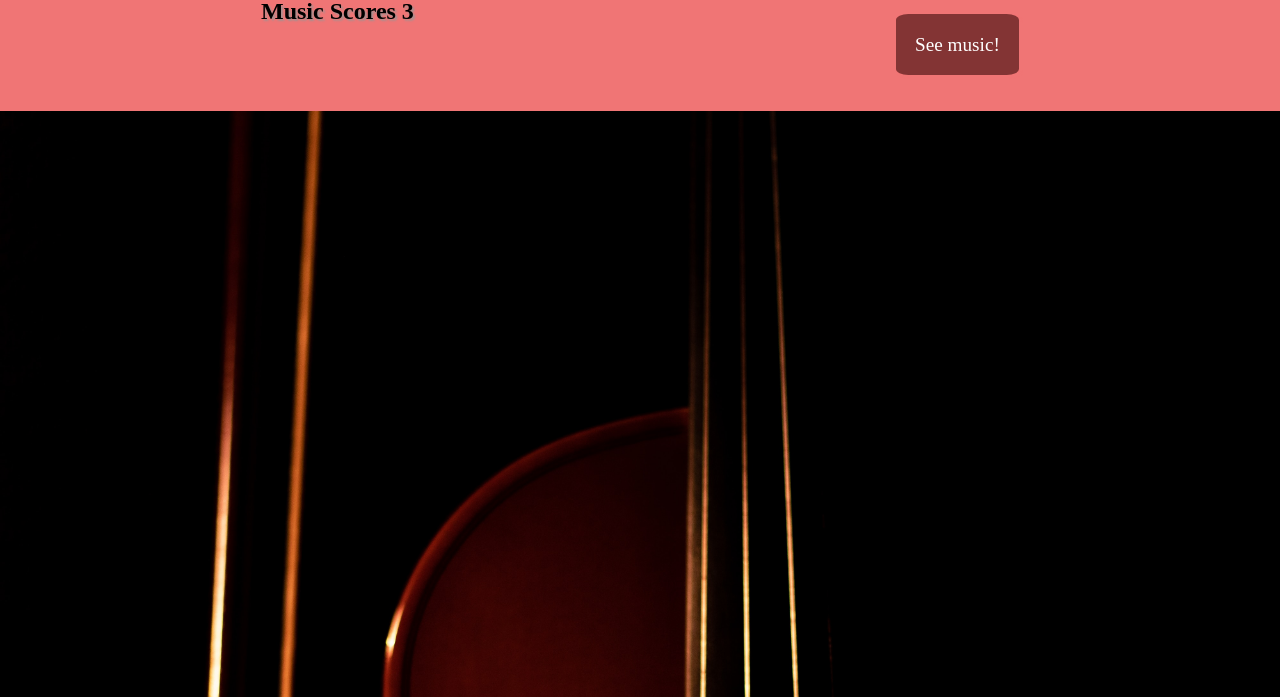
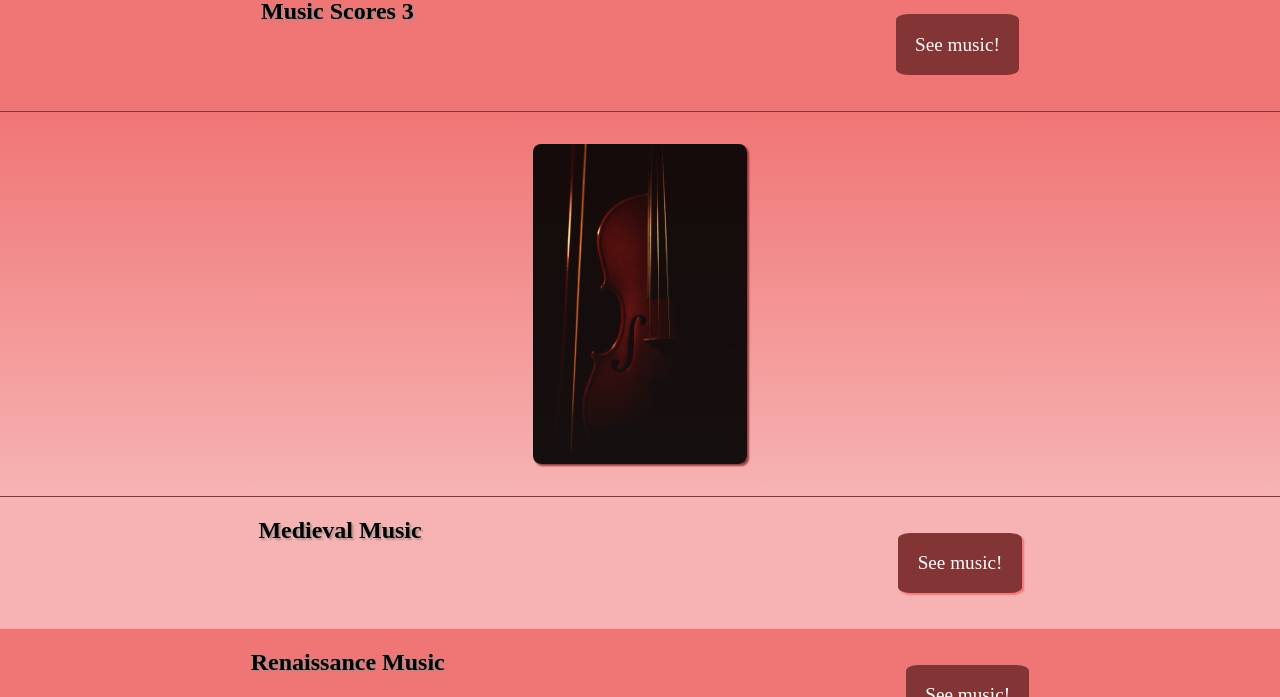
Before and after one commit to seangroganwebdevelopment/musiclistening, a plain HTML site: page index.html in a window 1280 px wide. Shown: the part 652-1349 px from the top of the page. Drawn offline with Linux system fonts and the light colour scheme.

Commit message:
with violin div image

```diff
--- a/index.html
+++ b/index.html
@@ -96,23 +96,28 @@
       <p>28 Bridge – 4 Short Pieces for Violin And Piano</p>
       <p>1 Britten – Simple Symphony</p>
       <p>11 Dvorak – Serenade for Strings in E Op 22, sr_2</p>
-      <p>5 Kodály – Háry János Suite</p>
+      <p>6 Kodály – Háry János Suite</p>
       <p>12 Liadov – The Enchanted Lake</p>
-      <p>15 Maxwell Davies – Farewell to Stromness</p>
+      <p>16 Maxwell Davies – Farewell to Stromness</p>
       <p>10 Myaskovsky – Piano Sonata op 84</p>
       <p>11 Pergolesi – Violin Concerto in B flat</p>
       <p>2 Ravel – Bolero</p>
       <p>10 Steinberg – Symphonic Prelude Op 7</p>
       <p>2 Stenhammar – Symphony no 2 in g op 34</p>
       <p>11 Stenhammar – Excelsior, Symphonic ouverture op 13</p>
-      <p>5 Hildegard von Bingen – O Tu Suavissima Virga</p>
+      <p>7 Hildegard von Bingen – O Tu Suavissima Virga</p>
     </div>
   </section>
 
-  <div class="violinphoto">
+  <!-- VIOLIN PHOTO SECTION -->
 
-    <img src="images/violin/michelen-studios-Do1EdrDi1ac-unsplash.jpg" alt="violin photo">
+  <div class="violinphotodiv">
+
+    <img class="violinphoto" src="images/violin/michelen-studios-Do1EdrDi1ac-unsplash.jpg" alt="violin photo">
+
   </div>
+
+  <!-- SECTION MEDIEVAL MUSIC -->
 
   <section class="generalsection medieval">
     <h2>Medieval Music</h2>
--- a/styles.css
+++ b/styles.css
@@ -37,6 +37,7 @@ textarea {
 
   --COLOR-TEXT: #4e2020;
   --COLOR-TEXT2: #fff;
+}
 
 .dark-mode {
   --COLOR-ONE: #5a99e2;
@@ -57,7 +58,7 @@ textarea {
   --COLOR-SIX: #6ac57e;
   --COLOR-SEVEN: #17a71e;
 }
-}
+
 
 /* || UTILITY CLASSES */
 
@@ -178,7 +179,6 @@ nav button:hover {
 }
 
 
-
 /* MUSIC SCORES 2 */
 
 .musicscores2 {
@@ -210,19 +210,44 @@ nav button:hover {
   background-color: var(--COLOR-ONE);
 }
 
-VIOLIN PHOTO
+/* VIOLIN PHOTO SECTIOn  */
+
+.violinphotodiv {
+  background-image: linear-gradient(to top, var(--COLOR-FIVE), var(--COLOR-ONE));
+  text-align: center;
+  padding: 2rem 0;
+
+  border-top: 1px solid var(--COLOR-SIX);
+  border-bottom: 1px solid var(--COLOR-SIX);
+
+
+}
+
 
 .violinphoto {
-  background-image: linear-gradient(right, var(--COLOR-FIVE), var(--COLOR-SEVEN));
+
   opacity: 0.91;
   width: 80%;
   margin-left: auto;
   margin-right: auto;
+  /* margin-bottom: 0; */
+  box-shadow: 2px 2px 2px var(--COLOR-SIX);
+  border-radius: 0.5rem;
+
 }
 
 .violinphoto:hover {
   opacity: 1;
 }
+
+@media screen and (min-width: 600px) {
+  .violinphoto {
+    max-height: 40vh;
+    width: auto;
+  }
+
+}
+
 
 /* Medieval */
 
```
Lines whose indentation alone changed are shown as unchanged.
